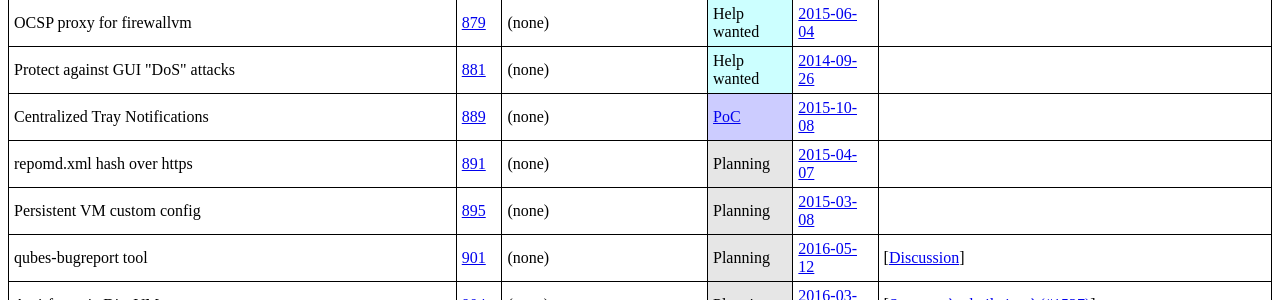
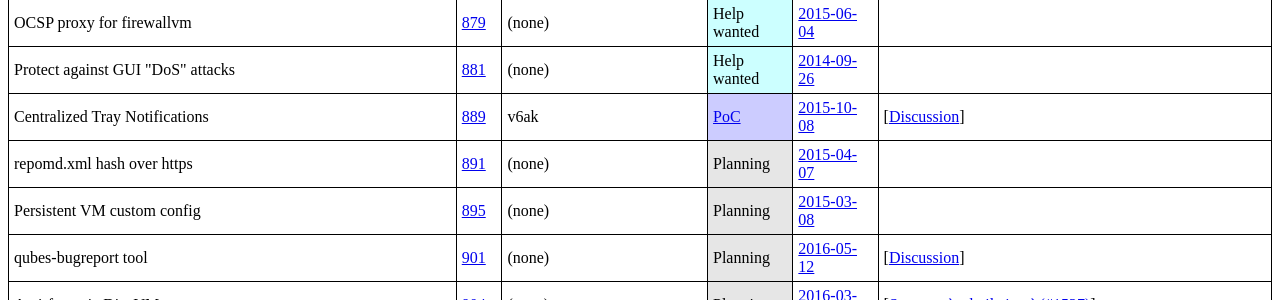
Before and after one commit to QubesOS/qubes-issues, a Jekyll site: the page built from index.md, in a window 1280 px wide and 900 px high, scrolled down 809 px. Shown: the part 152-452 px from the top of the window. Built offline with Jekyll 4.4.1, drawn with Linux system fonts in a browser that asks for light colours.

Commit message:
Update #889

```diff
--- a/_data/features.yml
+++ b/_data/features.yml
@@ -292,7 +292,7 @@
 
 - name   : Centralized Tray Notifications
   issue  : 889
-  devs   :
+  devs   : v6ak
   status :
     term   : PoC
     url    : https://groups.google.com/d/msg/qubes-devel/1Lzv9SQCzFc/4gKx06iKRD4J
@@ -300,8 +300,8 @@
     date   : 2015-10-08
     url    : https://github.com/QubesOS/qubes-issues/issues/889#issuecomment-146660411
   info   :
-  - desc   :
-    url    :
+  - desc   : Discussion
+    url    : https://groups.google.com/d/topic/qubes-devel/1Lzv9SQCzFc/discussion
   - desc   :
     url    :
 
```
